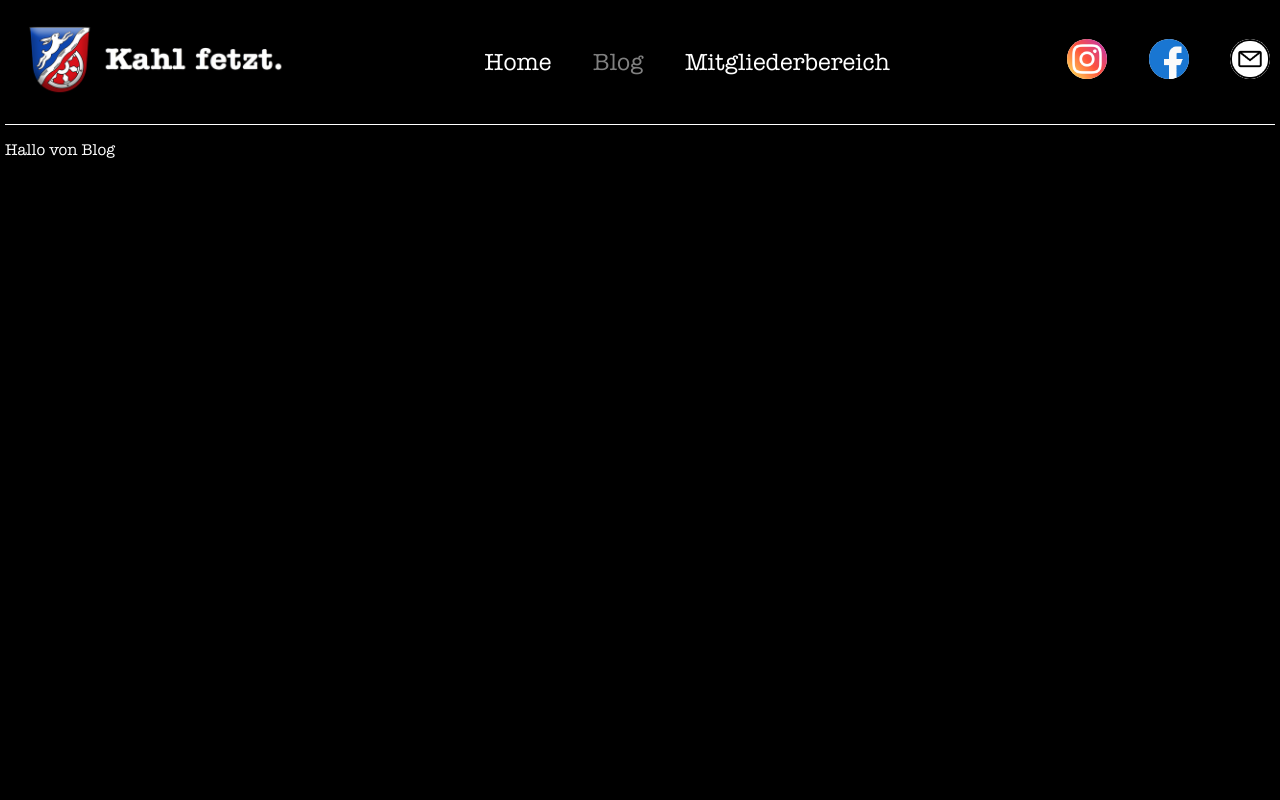
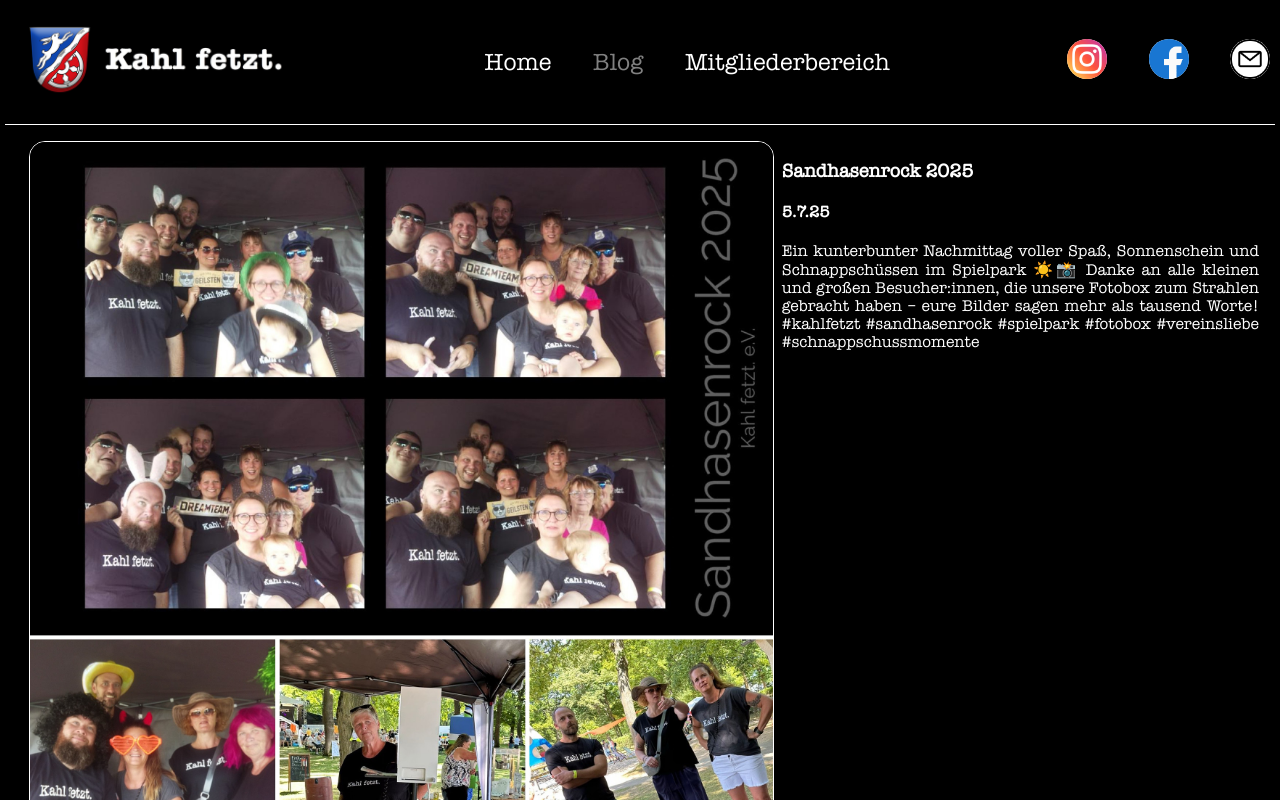
Before and after one commit to 1uggl/kahlfetzt, a React (Vite) app: page /blog in a window 1280 px wide. Shown: the top 800 px of the page. Built offline with nearby package versions, Linux system fonts and the light colour scheme.

Commit message:
blog function done

```diff
--- a/package.json
+++ b/package.json
@@ -12,7 +12,8 @@
   "dependencies": {
     "react": "^19.1.0",
     "react-dom": "^19.1.0",
-    "react-router": "^7.6.2"
+    "react-router": "^7.6.2",
+    "uuid": "^11.1.0"
   },
   "devDependencies": {
     "@eslint/js": "^9.25.0",
--- a/src/Blog.jsx
+++ b/src/Blog.jsx
@@ -1,10 +1,30 @@
+import {v4 as uuidv4} from 'uuid';
 import Navbar from './Navbar.jsx'
+import blog from './blog/blog.js'
+import './css/Blog.css'
 
-export default function Blog() {
+function Blog() {
   return (
   <>
       <Navbar />
-      <p>Hallo von Blog</p>
+      <div className="Blog-container">
+      <div className="list-container">
+        {blog.map(item => {
+          return (
+          <div className="list-item" key={uuidv4()}>
+          {item.image ? <img src={item.image} alt={item.headline} /> : null}
+                <div>
+          <h3>{item.headline}</h3>
+          <h4>{item.date}</h4>
+          <p>{item.text}</p>
+          </div>
+          </div>
+          )
+        })}
+      </div>
+      </div>
   </>
   )
 }
+
+export default Blog
--- a/src/Members.jsx
+++ b/src/Members.jsx
@@ -4,7 +4,7 @@
   return (
   <>
       <Navbar />
-      <p>Hallo von Members</p>
+      <p>Discord: </p>
   </>
   )
 }
--- /dev/null
+++ b/src/blog/blog.js
@@ -0,0 +1,23 @@
+import Shr1 from "./blogimages/SHR1.jpg"
+const blog = [
+  {
+    date: "5.7.25",
+    headline: "Sandhasenrock 2025",
+    text: " Ein kunterbunter Nachmittag voller Spaß, Sonnenschein und Schnappschüssen im Spielpark ☀️📸 Danke an alle kleinen und großen Besucher:innen, die unsere Fotobox zum Strahlen gebracht haben – eure Bilder sagen mehr als tausend Worte! #kahlfetzt #sandhasenrock #spielpark #fotobox #vereinsliebe #schnappschussmomente",
+    image: Shr1
+  },
+  {
+    date: "5.7.25",
+    headline: "Sandhasenrock 2025",
+    text: " Ein kunterbunter Nachmittag voller Spaß, Sonnenschein und Schnappschüssen im Spielpark ☀️📸 Danke an alle kleinen und großen Besucher:innen, die unsere Fotobox zum Strahlen gebracht haben – eure Bilder sagen mehr als tausend Worte! #kahlfetzt #sandhasenrock #spielpark #fotobox #vereinsliebe #schnappschussmomente",
+    image: Shr1
+  },
+  {
+    date: "5.7.25",
+    headline: "Sandhasenrock 2025",
+    text: " Ein kunterbunter Nachmittag voller Spaß, Sonnenschein und Schnappschüssen im Spielpark ☀️📸 Danke an alle kleinen und großen Besucher:innen, die unsere Fotobox zum Strahlen gebracht haben – eure Bilder sagen mehr als tausend Worte! #kahlfetzt #sandhasenrock #spielpark #fotobox #vereinsliebe #schnappschussmomente",
+    image: Shr1
+  },
+]
+
+export default blog
--- /dev/null
+++ b/src/css/Blog.css
@@ -0,0 +1,31 @@
+.Blog-container {
+  padding: .5em;
+}
+
+.Blog-container h2 {
+  margin-left: .3em;
+}
+
+.list-item img {
+  float: right;
+  margin-left: .5em;
+  width: 60%;
+  border-radius: 1em;
+  border: 1px solid white;
+}
+
+.list-item p {
+  text-align: justify;
+}
+
+.list-container {
+  gap: 1em;
+
+}
+
+.list-item {
+  padding: .5em;
+  border-bottom: 1px solid white;
+  gap: .5em;
+  display: flex;
+}
```
Also changed, not shown: src/blog/blogimages/SHR1.jpg (added), 1 other file (tests, documents, lock files or other folders).
